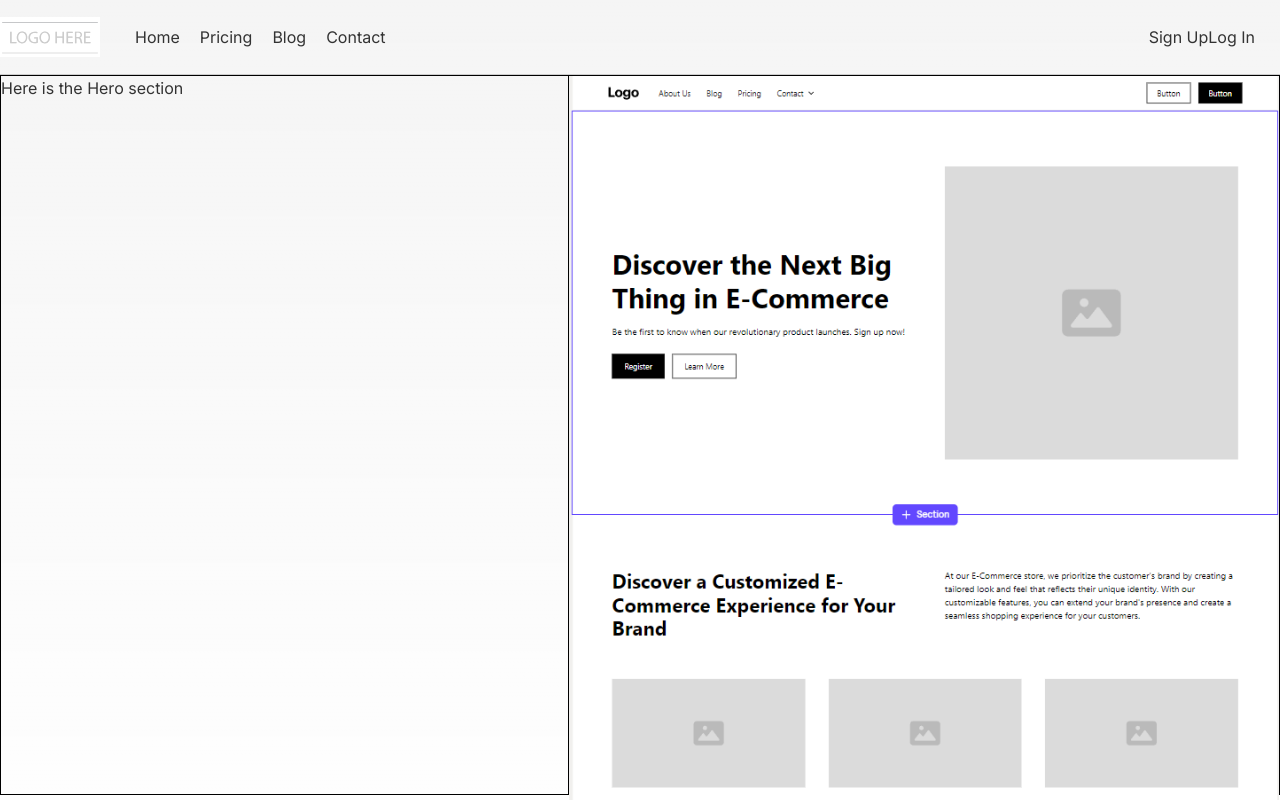
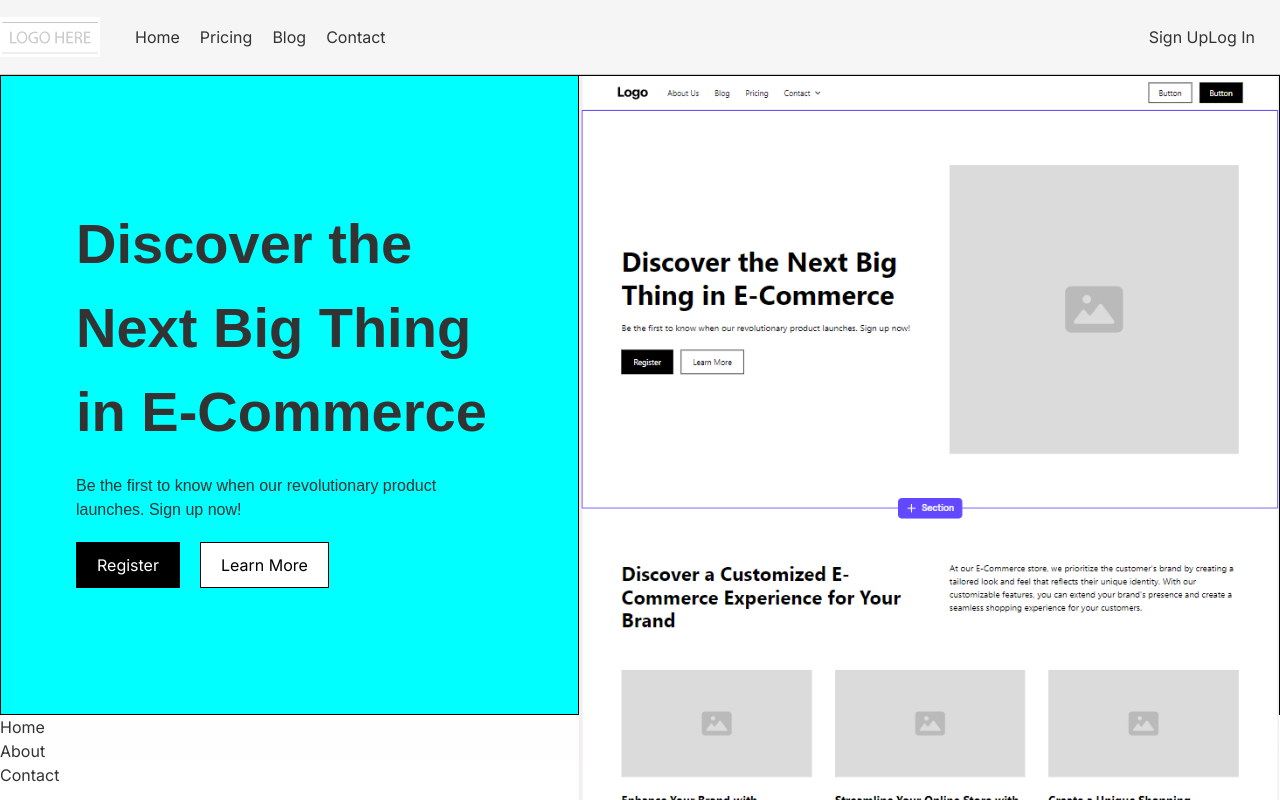
Before and after one commit to Ethanm12/amberRoad-website, a Next.js app: page / in a window 1280 px wide. Shown: the top 800 px of the page. Built offline with nearby package versions, Linux system fonts and the light colour scheme.

Commit message:
hero section text section styled

```diff
--- /dev/null
+++ b/src/components/buttons/button.tsx
@@ -0,0 +1,12 @@
+ import React from "react";
+ import { ButtonProps } from './types';
+
+const Button: React.FC<ButtonProps> = ({ label, onClick, style }) => {
+    return (
+        <button className="primary-button" onClick={onClick} style={style}>
+            {label}
+        </button>
+    );
+};
+
+export default Button;
--- /dev/null
+++ b/src/components/buttons/types.ts
@@ -0,0 +1,5 @@
+export interface ButtonProps {
+    label: string;
+    onClick?: () => void;
+    style?: React.CSSProperties;
+  }
--- a/src/modules/Home/HeroSection.tsx
+++ b/src/modules/Home/HeroSection.tsx
@@ -1,12 +1,39 @@
 import React from "react";
+import Button from "@/components/buttons/button"
 
 const HeaderNav: React.FC = () => {
+
+  //Focus on building this better. The styles need to be more unified to maintain the code better
+  const registerButtonStyles = {
+    backgroundColor: 'black',
+    color: 'white',
+    marginRight: '20px',
+  };
+
+  const learnButtonStyles = {
+    backgroundColor: 'white',
+    color: 'black',
+  };
+
   return (
     <div className="hero-section-container">
-        <div className="hero-section-text">Here is the Hero section</div>
-        <div className="hero-section-image">
-            <img src="/assets/site-homepage-1.png" alt="Hero" />
+      <div className="hero-section-text">
+        <div className="hero-section-heading">
+          <h1>Discover the Next Big Thing in E-Commerce</h1>
+          <p>
+            Be the first to know when our revolutionary product launches. Sign
+            up now!
+          </p>
+          <div className="hero-section-buttons">
+          <Button label={"Register"} style={registerButtonStyles} />
+          <Button label={"Learn More"} style={learnButtonStyles} />
+          </div>
         </div>
+      </div>
+
+      <div className="hero-section-image">
+        <img src="/assets/site-homepage-1.png" alt="Hero" />
+      </div>
     </div>
   );
 };
--- a/src/styles/base/_typography.scss
+++ b/src/styles/base/_typography.scss
@@ -6,9 +6,16 @@ body {
 
 h1, h2, h3, h4, h5, h6 {
     font-family: $font-family;
+    margin: 0;
+    padding: 0;
 }
 
 p {
     font-family: $font-family;
     font-weight: normal;
 }
+
+h1{
+    font-size: 56px;
+    font-weight: 700;
+}
--- /dev/null
+++ b/src/styles/components/_buttton.scss
@@ -0,0 +1,4 @@
+.primary-button{
+    padding: 10px 20px;
+    border: 1px black solid;
+}
--- a/src/styles/global.scss
+++ b/src/styles/global.scss
@@ -2,6 +2,7 @@
 @import './base/reset';
 @import './base/typography';
 
+@import './components/buttton';
 @import './components/headerNav';
 @import './components/footerNav';
 
--- a/src/styles/layouts/_heroSection.scss
+++ b/src/styles/layouts/_heroSection.scss
@@ -2,12 +2,26 @@
 
 .hero-section-container{
     border: 1px solid black;
-    height: 90vh;
+    height: 80vh;
     display: flex;
     flex-direction: row;
     .hero-section-text{
         border-right: 1px solid black;
         width: 50vw;
+        padding: 0 75px;
+        background-color: aqua;
+        display: flex;
+        align-items: center;
+        .hero-section-heading{
+            p{
+                margin: 20px 0;
+            }
+            .hero-section-buttons{
+                :button{
+                    border: 1px solid black;
+                }
+            }
+        }
     }
     .hero-section-image{
 
```
